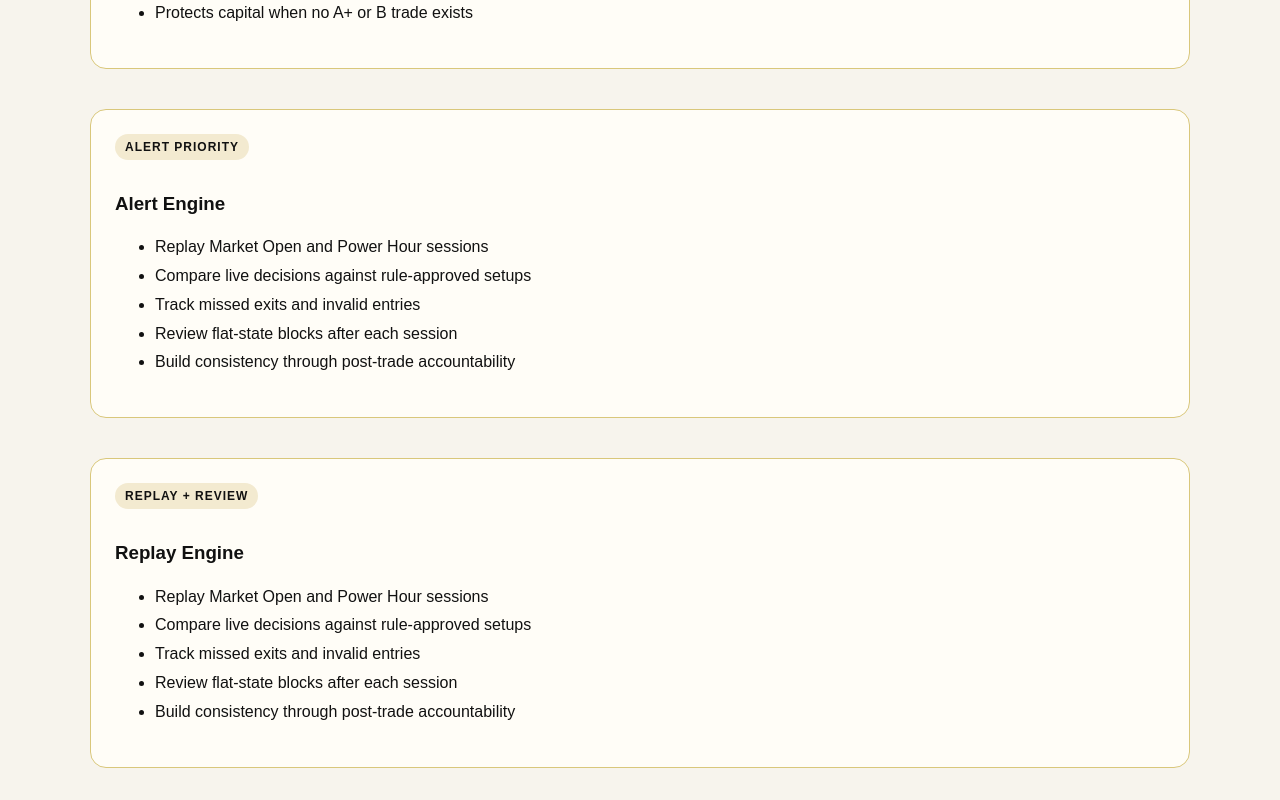
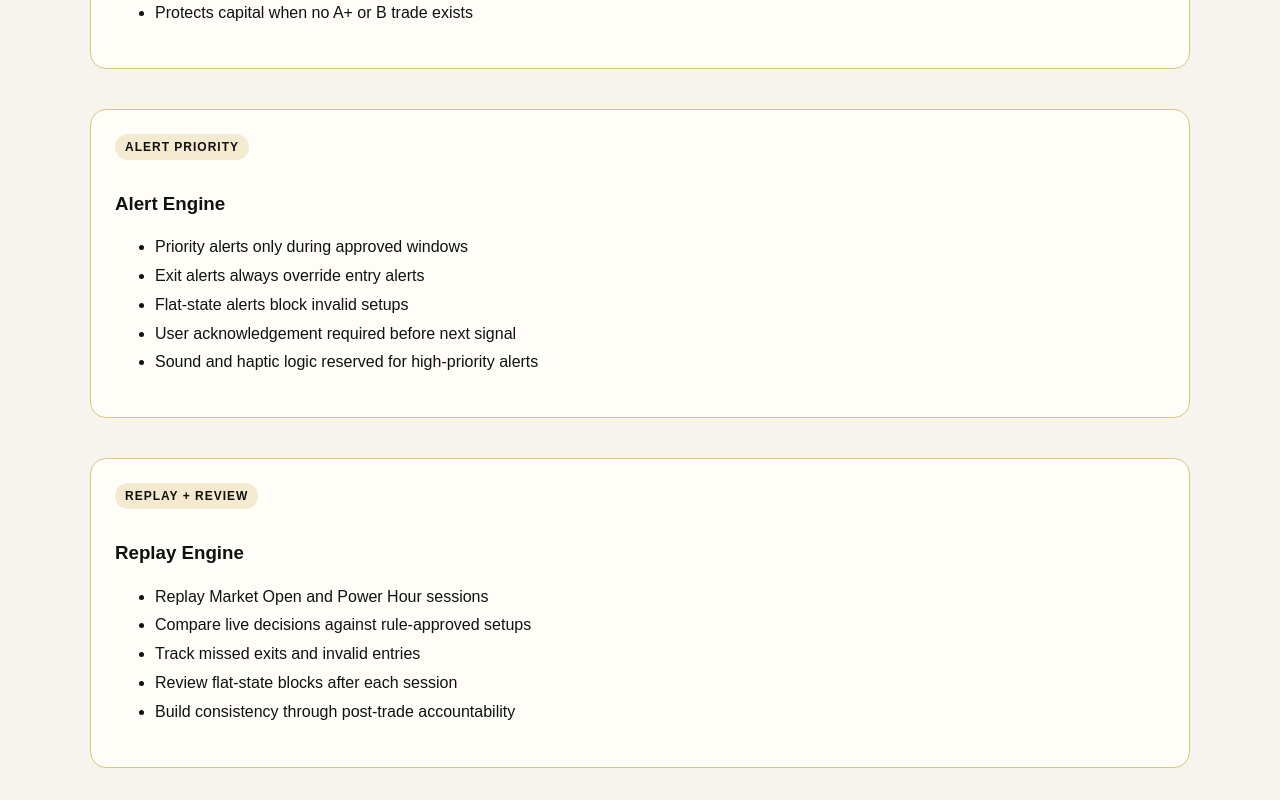
Before and after one commit to 1anointedradio-maker/elharvest-web, a Next.js app: page / in a window 1280 px wide. Shown: the part 2327-3127 px from the top of the page. Built offline with nearby package versions, Linux system fonts and the light colour scheme.

Commit message:
Update alert list with priority rules

```diff
--- a/app/page.jsx
+++ b/app/page.jsx
@@ -233,11 +233,11 @@ export default function Home() {
   </div>
   <h3>Alert Engine</h3>
   <ul style={{ lineHeight: "1.8" }}>
-  <li>Replay Market Open and Power Hour sessions</li>
-  <li>Compare live decisions against rule-approved setups</li>
-  <li>Track missed exits and invalid entries</li>
-  <li>Review flat-state blocks after each session</li>
-  <li>Build consistency through post-trade accountability</li>
+  <li>Priority alerts only during approved windows</li>
+  <li>Exit alerts always override entry alerts</li>
+  <li>Flat-state alerts block invalid setups</li>
+  <li>User acknowledgement required before next signal</li>
+  <li>Sound and haptic logic reserved for high-priority alerts</li>
 </ul>
 </section>
       <section
```
